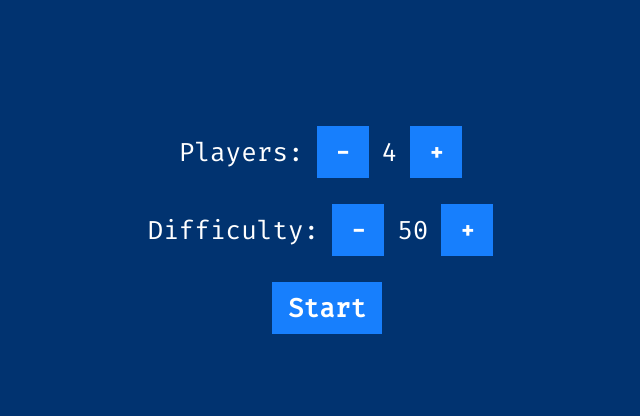
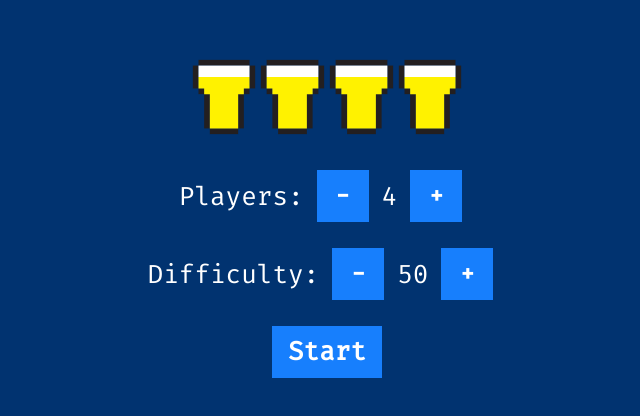
Before and after one commit to GEPWNAGE/binair-bier-drinken, a React (Create React App) app: page /remote/1 in a window 1280 px wide. Shown: the part 170-586 px from the top of the page, without its empty margins (313-953 px from the left). Built offline with nearby package versions, Linux system fonts and the light colour scheme; no server answers.

Commit message:
Added end display to remote

```diff
--- a/src/Remote.js
+++ b/src/Remote.js
@@ -1,11 +1,39 @@
 import React, { useState, useEffect } from 'react';
 import Controls from './Controls';
+import './Remote.scss';
+import outline from './logo_beer_no_inside.svg'
+import beer from './logo_beer_nosides.svg'
 
 let ws = null;
 
+const SmallBeer = props => {
+    return (
+        <div className="small-beer-parent">
+          <img src={outline} alt='Beer' className={"small-beer outline"}/>
+          <img src={beer} alt='Beer' className={"small-beer inside"}
+               style={{opacity: props.display ? 1 : 0}}/>
+        </div>
+    );
+};
+
+const ResultDisplay = props => {
+    const curResult = Math.min(props.result, Math.pow(2, props.players) - 1);
+    const result = curResult.toString(2).padStart(props.players, "0");
+
+    let key = 0;
+    const beers = result.split('').map(num => {
+        return <SmallBeer key={key++} display={num === "1"}/>
+    });
+
+    return (
+        <div className="small-beer-container">{beers}</div>
+    );
+}
 
 const Remote = props => {
     const [running, setRunning] = useState(false);
+    const [result, setResult] = useState(16);
+    const [players, setPlayers] = useState(4);
 
     useEffect(() => {
         if (ws !== null) {
@@ -25,6 +53,7 @@ const Remote = props => {
             switch (command[0]) {
                 case 'FINISHED':
                     setRunning(false);
+                    setResult(parseInt(command[1]));
                     break;
                 default:
                     console.log("Unknown command", command);
@@ -35,14 +64,22 @@ const Remote = props => {
     const startPlaying = (players, difficulty) => {
         ws.send("START " + players + " " + difficulty);
         setRunning(true);
+        setResult(Math.pow(2, players));
+    }
+
+    const changePlayers = players => {
+        ws.send("PLAYERS " + players);
+        setPlayers(players);
+        setResult(Math.pow(2, players));
     }
 
     return (
         <div className="App">
           <header className="App-header">
+          <ResultDisplay players={players} result={result}/>
           <Controls
             display={!running}
-            onChangePlayers={players => ws.send("PLAYERS " + players)}
+            onChangePlayers={changePlayers}
             onStart={startPlaying}/>
           </header>
         </div>
--- /dev/null
+++ b/src/Remote.scss
@@ -0,0 +1,27 @@
+@import "style/_colors";
+
+.small-beer-parent {
+  position: relative;
+  top: 0;
+  left: 0;
+
+  img.outline {
+    position: relative;
+    top: 0;
+    left: 0;
+  }
+  img.inside {
+    position: absolute;
+    top: 0;
+    left: 0;
+  }
+}
+
+img.small-beer {
+  height: 10vmin;
+}
+
+div.small-beer-container {
+  display: flex;
+  flex-direction: row;
+}
```
